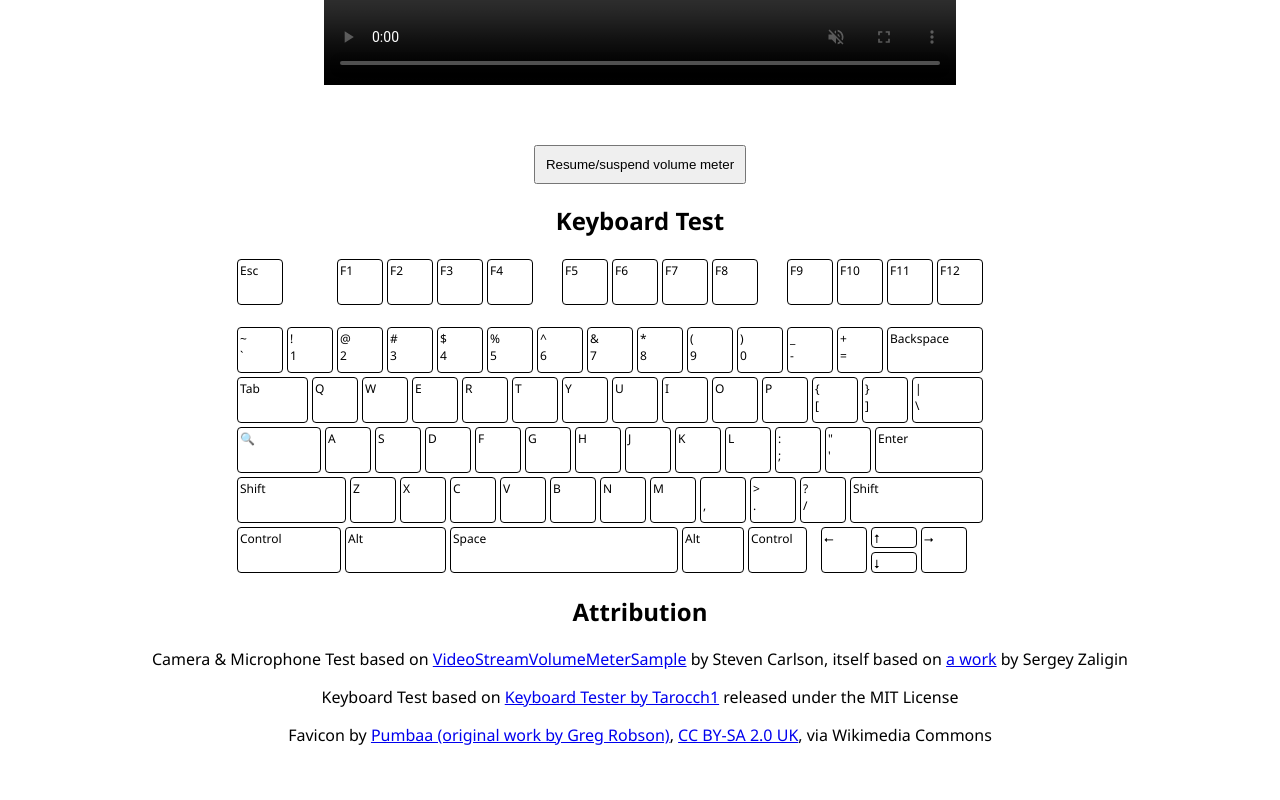
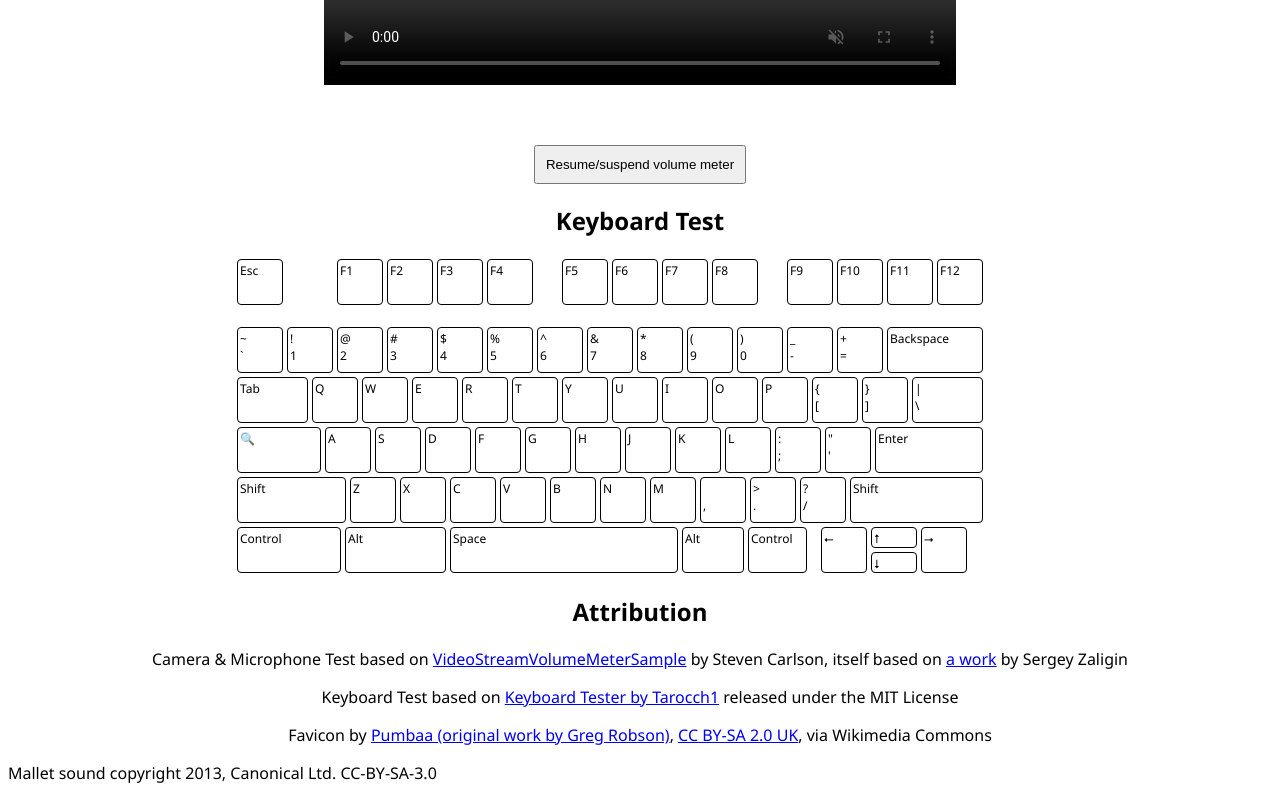
Before and after one commit to escarlson/CrEval, a plain HTML site: page index.html in a window 1280 px wide. Shown: the part 618-1418 px from the top of the page. Before the commit the page ends 1380 px from the top, so only its background shows below. Drawn offline with nearby package versions, Linux system fonts and the light colour scheme.

Commit message:
Add attribution for mallet sound

```diff
--- a/index.html
+++ b/index.html
@@ -294,6 +294,7 @@
       <p>Camera & Microphone Test based on <a href="https://github.com/escarlson/VideoStreamVolumeMeterSample">VideoStreamVolumeMeterSample</a> by Steven Carlson, itself based on <a href="https://github.com/SergeyZaligin/VideoStreamVolumeMeterSample">a work</a> by Sergey Zaligin</a></p>
       <p>Keyboard Test based on <a href="https://github.com/Tarocch1/keyboard-tester">Keyboard Tester by Tarocch1</a> released under the MIT License</p>
       <p>Favicon by <a href="https://commons.wikimedia.org/wiki/File:Electron_shell_024_Chromium_-_no_label.svg">Pumbaa (original work by Greg Robson)</a>, <a href="https://creativecommons.org/licenses/by-sa/2.0/uk/deed.en">CC BY-SA 2.0 UK</a>, via Wikimedia Commons</div><p>
+      <p>Mallet sound copyright 2013, Canonical Ltd. CC-BY-SA-3.0</p>
   </div>
   </body>
 </html>
```
